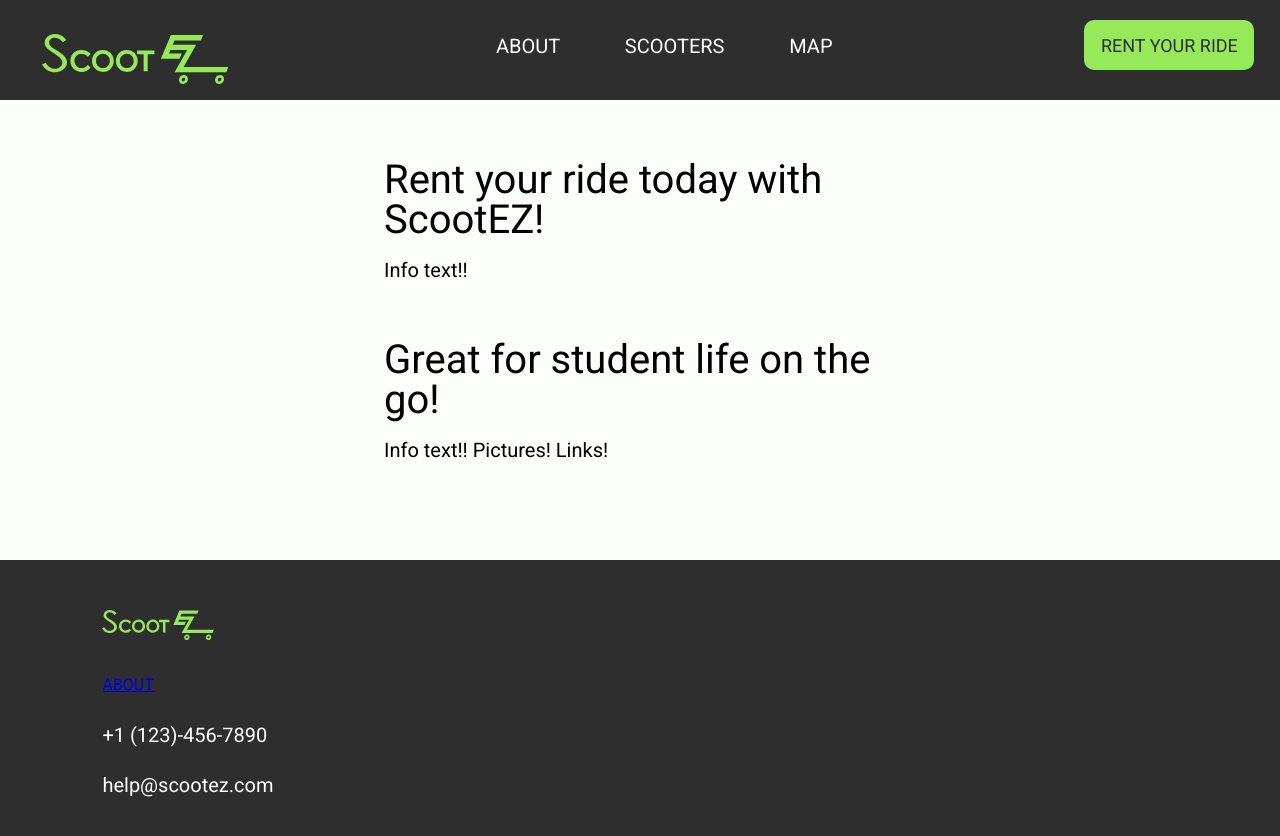
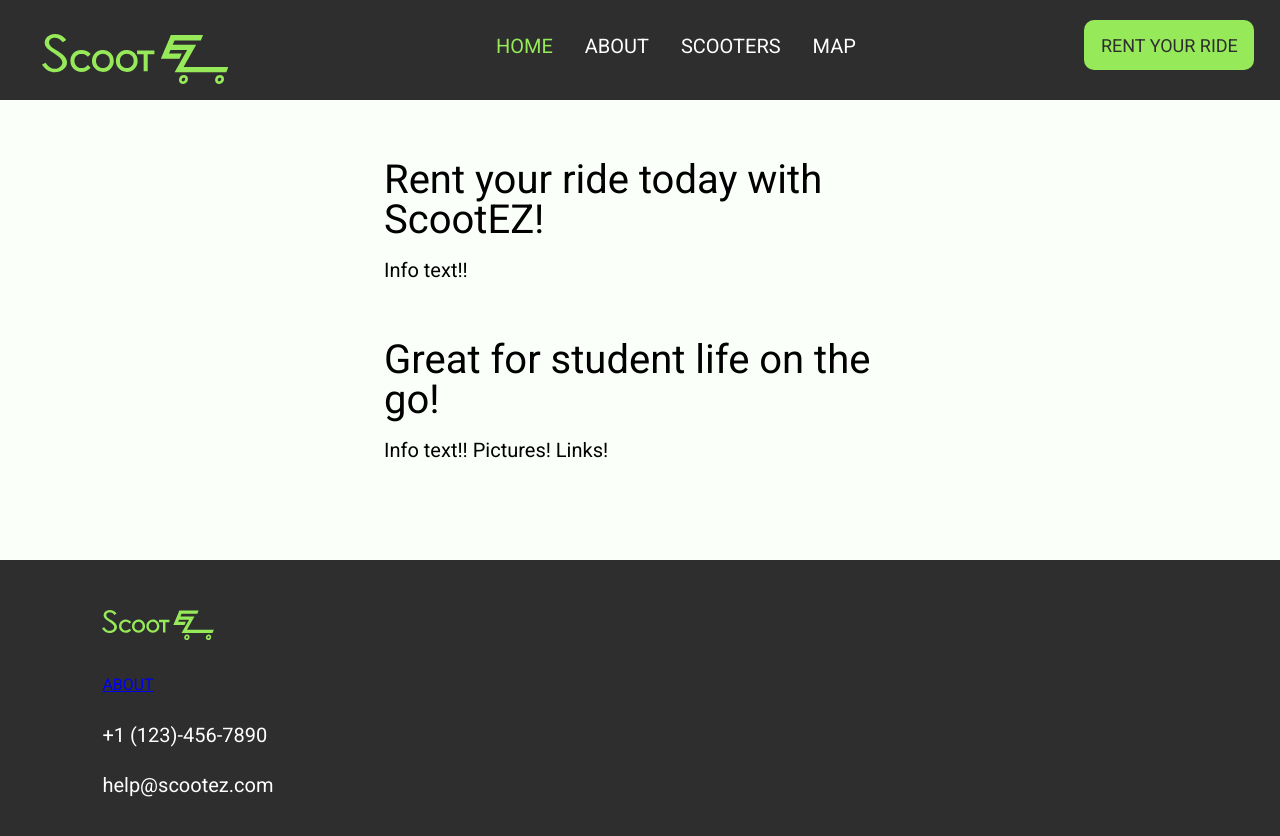
Before and after one commit to amitathik7/ScootEZ, a React (Create React App) app in the folder client/: page / in a window 1280 px wide. Shown: the top 836 px of the page. Built offline with nearby package versions, Linux system fonts and the light colour scheme.

Commit message:
Update NavBar.js
Updated Navbar with HOME section

```diff
--- a/client/src/NavBar.js
+++ b/client/src/NavBar.js
@@ -34,6 +34,7 @@ export default function NavBar() {
                     <Logo height={50} fill="#96ea59" />
                 </NavLink></div>
                 <div style={{width: "30%", display: "flex", justifyContent:"space-between"}}>
+                    <div><NavLink className="navbarLink" to="/" element={<HomePage />}>HOME</NavLink></div>
                     <div><NavLink className="navbarLink" to="/about" element={<AboutPage />}>ABOUT</NavLink></div>
                     <div><NavLink className="navbarLink" to="/scooters" element={<HomePage />}>SCOOTERS</NavLink></div>
                     <div><NavLink className="navbarLink" to="/map" element={<HomePage />}>MAP</NavLink></div>
```
